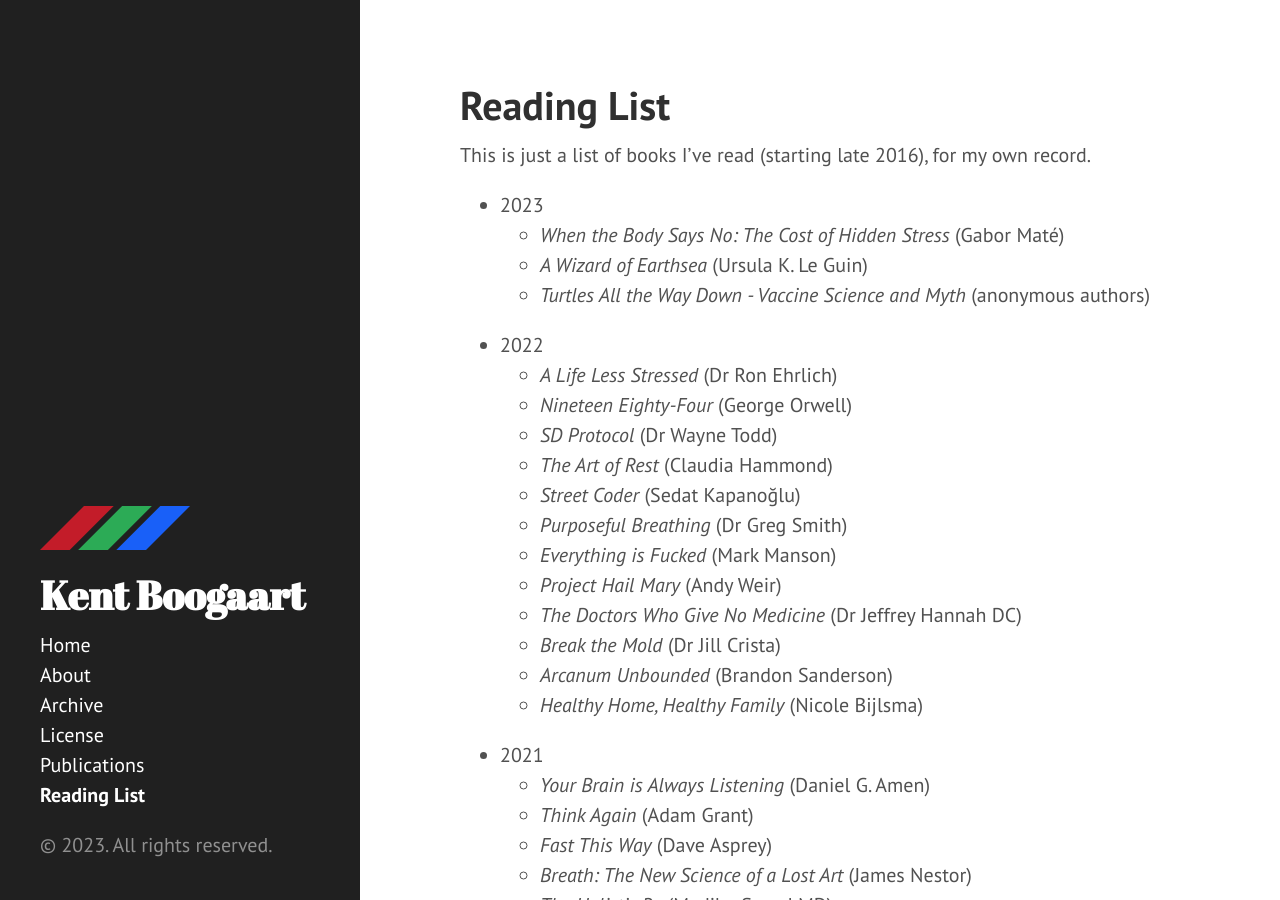
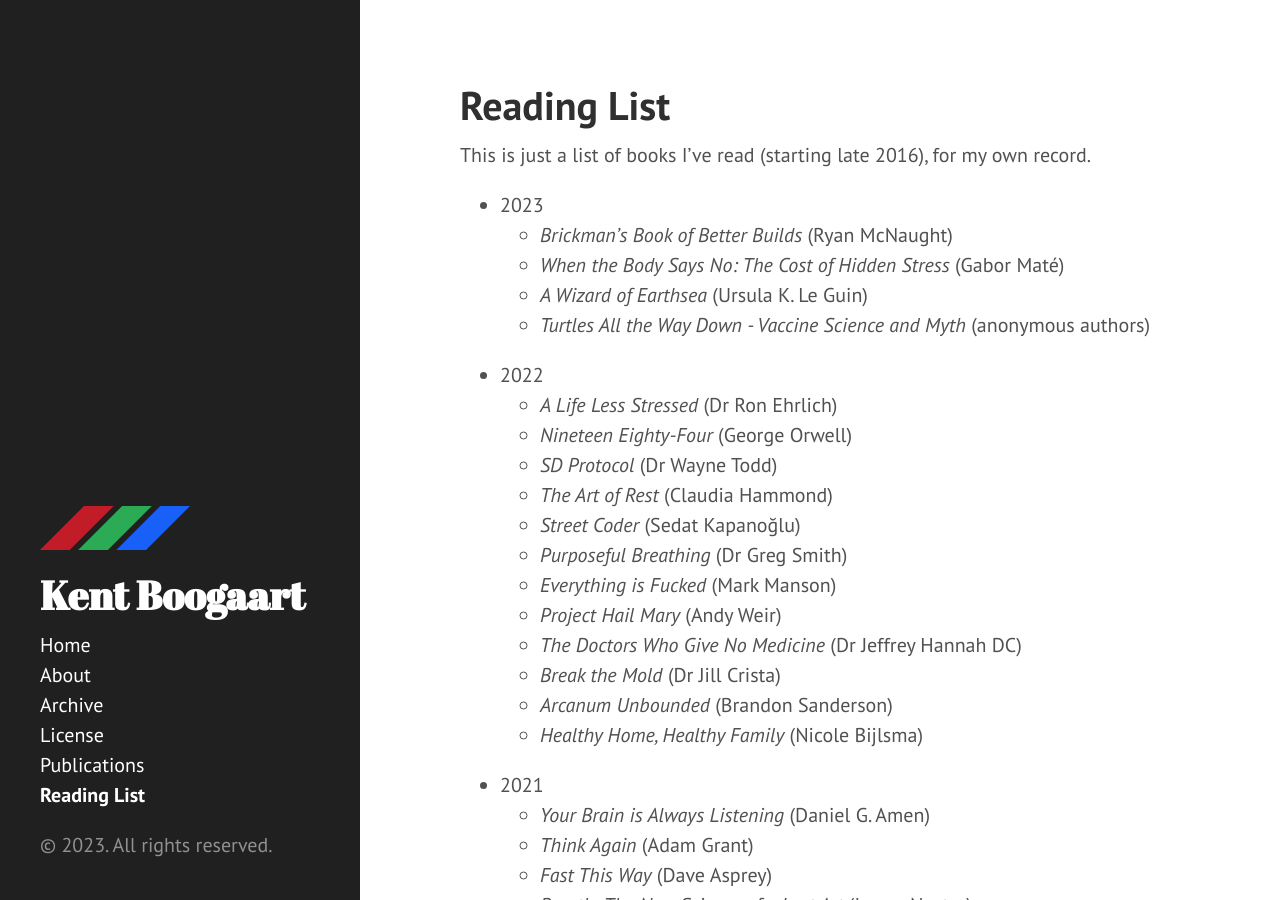
Before and after one commit to kentcb/kentcb.github.io, a Jekyll site: the page built from reading-list.md, in a window 1280 px wide and 900 px high. Built offline with Jekyll 4.4.1, drawn with Linux system fonts in a browser that asks for light colours; nearby versions of some CDN libraries.

Commit message:
Add Brickman's Big Book of Better Builds

```diff
--- a/reading-list.md
+++ b/reading-list.md
@@ -6,6 +6,7 @@ sidebar: true
 This is just a list of books I've read (starting late 2016), for my own record.
 
 * 2023
+    * _Brickman's Book of Better Builds_ (Ryan McNaught)
     * _When the Body Says No: The Cost of Hidden Stress_ (Gabor Maté)
     * _A Wizard of Earthsea_ (Ursula K. Le Guin)
     * _Turtles All the Way Down - Vaccine Science and Myth_ (anonymous authors)
```
